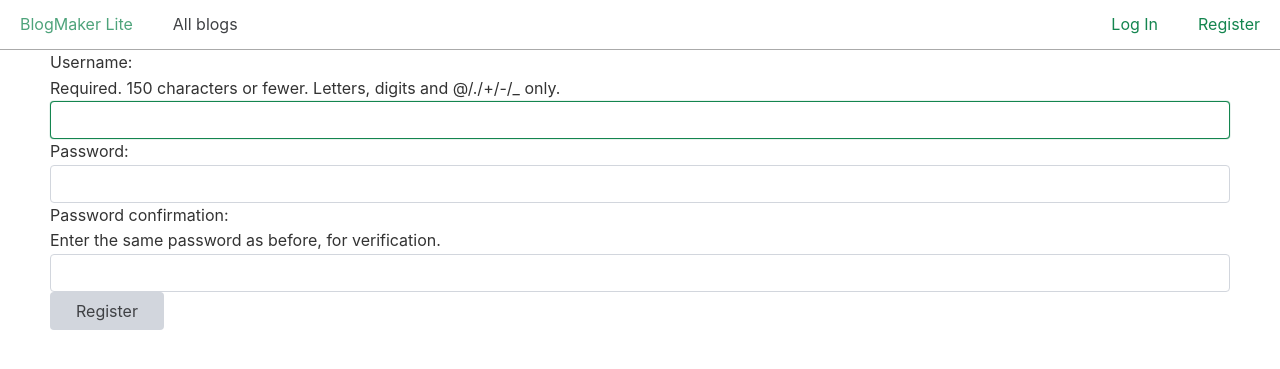
After one commit to OveaTrint/Blog-Django-Project, a Django app: page /accounts/register/ in a window 1280 px wide. The commit adds this page. Shown: the top 369 px of the page. Run offline with Django 5.2, Linux system fonts and the light colour scheme.

Commit message:
feat: added login and registration to accounts app

```diff
--- /dev/null
+++ b/accounts/templates/registration/register.html
@@ -0,0 +1,10 @@
+{% extends "blogs/base.html" %}
+{% block content %}
+
+<form action="{% url 'accounts:register' %}" method="post">
+    {% csrf_token %}
+    {{form.as_div}}
+
+    <button name="submit" class="primary">Register</button>
+</form>
+{% endblock content %}
--- a/accounts/urls.py
+++ b/accounts/urls.py
@@ -1,7 +1,10 @@
 from django.contrib.auth import urls as auth_urls
 from django.urls import include, path
+
+from . import views
 
 app_name = "accounts"
 urlpatterns = [
     path("", include(auth_urls)),
+    path("register/", view=views.register, name="register"),
 ]
--- /dev/null
+++ b/accounts/views.py
@@ -0,0 +1,19 @@
+from django.contrib.auth import login
+from django.contrib.auth.forms import UserCreationForm
+from django.shortcuts import redirect, render
+
+
+def register(request):
+    if request.method != "POST":
+        form = UserCreationForm()
+    else:
+        form = UserCreationForm(data=request.POST)
+
+        if form.is_valid():
+            new_user = form.save()
+            login(request, new_user)
+
+            return redirect("blogs:index")
+
+    context = {"form": form}
+    return render(request, "registration/register.html", context)
--- a/blogs/templates/blogs/base.html
+++ b/blogs/templates/blogs/base.html
@@ -21,6 +21,19 @@
             <a class="active" href="{% url 'blogs:index' %}">BlogMaker Lite</a>
             <a href="{% url 'blogs:blogs' %}">All blogs</a>
         </div>
+
+        {% if user.is_authenticated %}
+        <span class="is-vertical-align">Yokuzo, {{user.username}}</span>
+
+        <form action="{% url 'accounts:logout' %}" class="is-vertical-align" method="post">
+            {% csrf_token %}
+            <button class="button outline"">Log Out</button></form>
+            {% else %}
+            <div class=" nav-right">
+                <a class="active" href="{% url 'accounts:login' %}">Log In</a>
+                <a class="active" href="{% url 'accounts:register' %}">Register</a>
+                </div>
+                {% endif %}
     </nav>
     <!-- Used to dynamically generate html in a webpage-->
     <div class="container">
--- a/settings.py
+++ b/settings.py
@@ -42,6 +42,7 @@ INSTALLED_APPS = [
 # responsible for processing user's request
 MIDDLEWARE = [
     "django.contrib.sessions.middleware.SessionMiddleware",
+    "django.middleware.csrf.CsrfViewMiddleware",
     "django.contrib.auth.middleware.AuthenticationMiddleware",
     "django.contrib.messages.middleware.MessageMiddleware",
 ]
@@ -72,3 +73,4 @@ STATIC_ROOT = "staticfiles/"
 
 # tells django to redirect users to blog/index.html after authenciation"
 LOGIN_REDIRECT_URL = "blogs:index"
+LOGOUT_REDIRECT_URL = "blogs:index"
```
Also changed, not shown: blogs/templates/blogs/index.html (+4 -3 lines).
